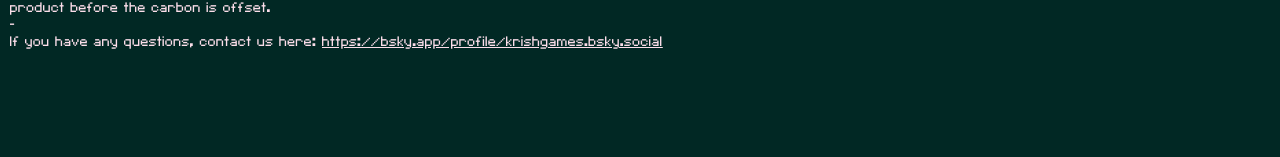
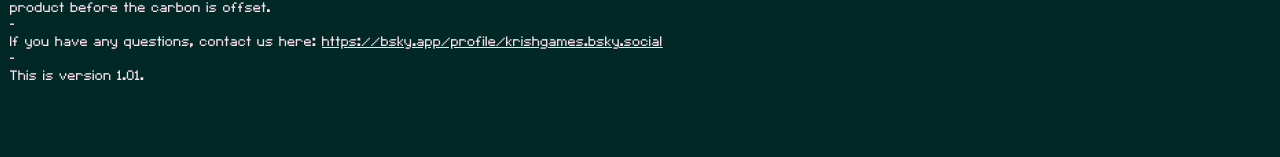
Before and after one commit to krishan147/carbon_calc, a Vue app: page / in a window 1280 px wide. Both pictures are taken after a click on the button "About". Shown: the part 172-329 px from the top of the page. Built offline with nearby package versions, Linux system fonts and the light colour scheme; no server answers; what aws-amplify would draw is missing.

Commit message:
green - version added

```diff
--- a/src/components/About.vue
+++ b/src/components/About.vue
@@ -28,6 +28,12 @@ const navigate = inject<(page: string) => void>('navigate');
               https://bsky.app/profile/krishgames.bsky.social
             </a>
         </div>
+        <div class="text-general">
+            -
+        </div>
+        <div class="text-general">
+            This is version 1.01.
+        </div>
 
       </div>
 
```
